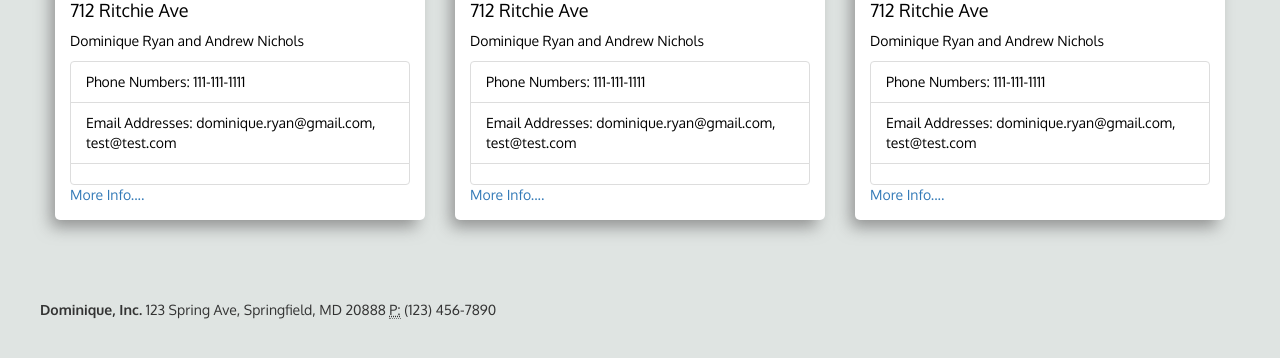
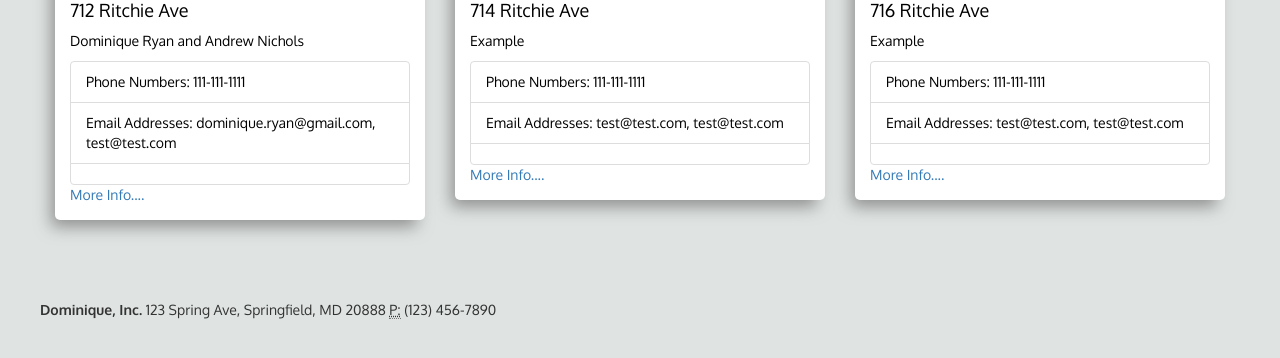
Before and after one commit to dominiquealis/NeighborhoodApp_Jekyll, a Jekyll site: the page built from neighbors.html, in a window 1280 px wide, cut to the strip 249-607 px from the top of the page. Built offline with Jekyll 4.4.1, drawn with Linux system fonts in a browser that asks for light colours; nearby versions of some CDN libraries; comment, search, counter and statistics services are not loaded.

Commit message:
12/15 Changes

```diff
--- a/neighbors.html
+++ b/neighbors.html
@@ -40,12 +40,12 @@ layout: default
 
 <!--   <img class="card-img-top" src="" alt="Card image cap"> -->
         <div class="card-block">
-           <h4 class="card-title">712 Ritchie Ave</h4>
-           <p class="card-text">Dominique Ryan and Andrew Nichols</p>
+           <h4 class="card-title">714 Ritchie Ave</h4>
+           <p class="card-text">Example</p>
         </div>
            <ul class="list-group list-group-flush">
               <li class="list-group-item">Phone Numbers: 111-111-1111</li>
-              <li class="list-group-item">Email Addresses: dominique.ryan@gmail.com, test@test.com</li>
+              <li class="list-group-item">Email Addresses: test@test.com, test@test.com</li>
                <li class="list-group-item"></li>
            </ul>
           <div class="card-block">
@@ -64,12 +64,12 @@ layout: default
 
 <!--   <img class="card-img-top" src="" alt="Card image cap"> -->
         <div class="card-block">
-           <h4 class="card-title">712 Ritchie Ave</h4>
-           <p class="card-text">Dominique Ryan and Andrew Nichols</p>
+           <h4 class="card-title">716 Ritchie Ave</h4>
+           <p class="card-text">Example</p>
         </div>
            <ul class="list-group list-group-flush">
               <li class="list-group-item">Phone Numbers: 111-111-1111</li>
-              <li class="list-group-item">Email Addresses: dominique.ryan@gmail.com, test@test.com</li>
+              <li class="list-group-item">Email Addresses: test@test.com, test@test.com</li>
                <li class="list-group-item"></li>
            </ul>
           <div class="card-block">
```
